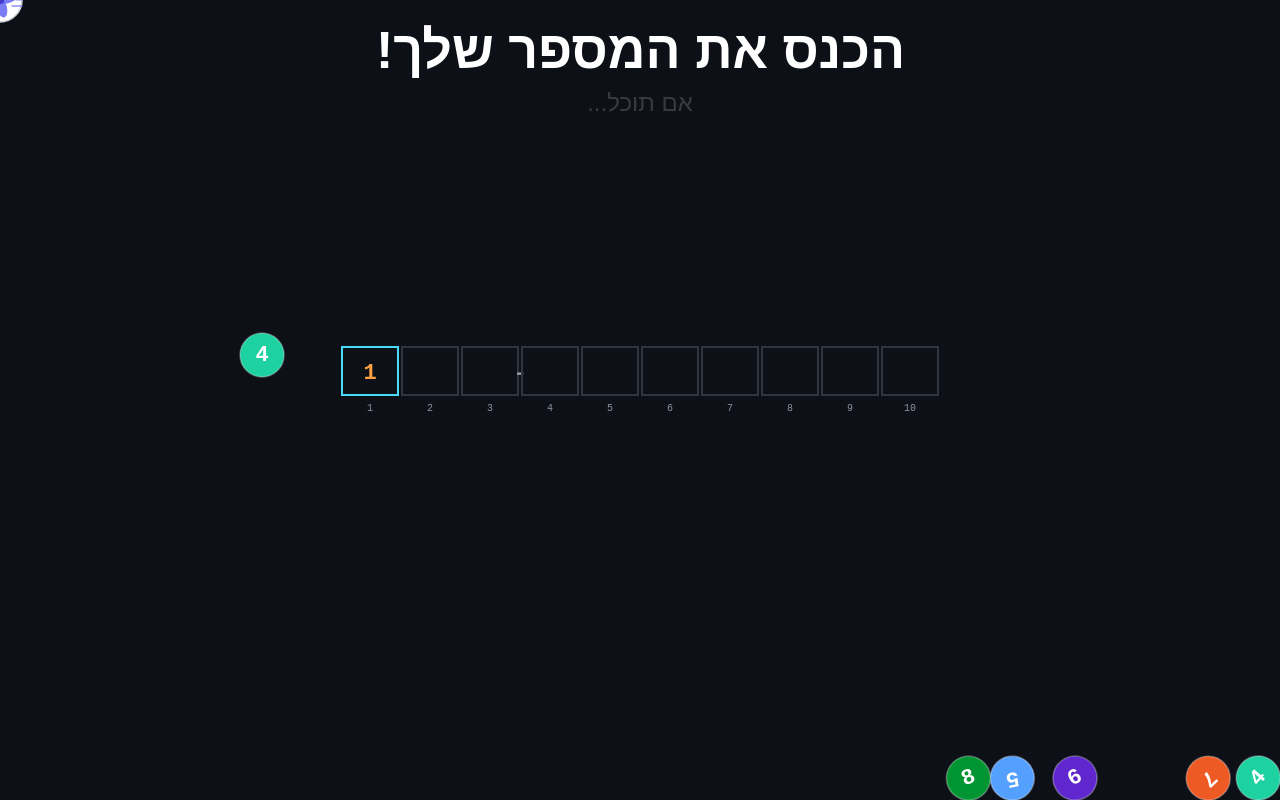
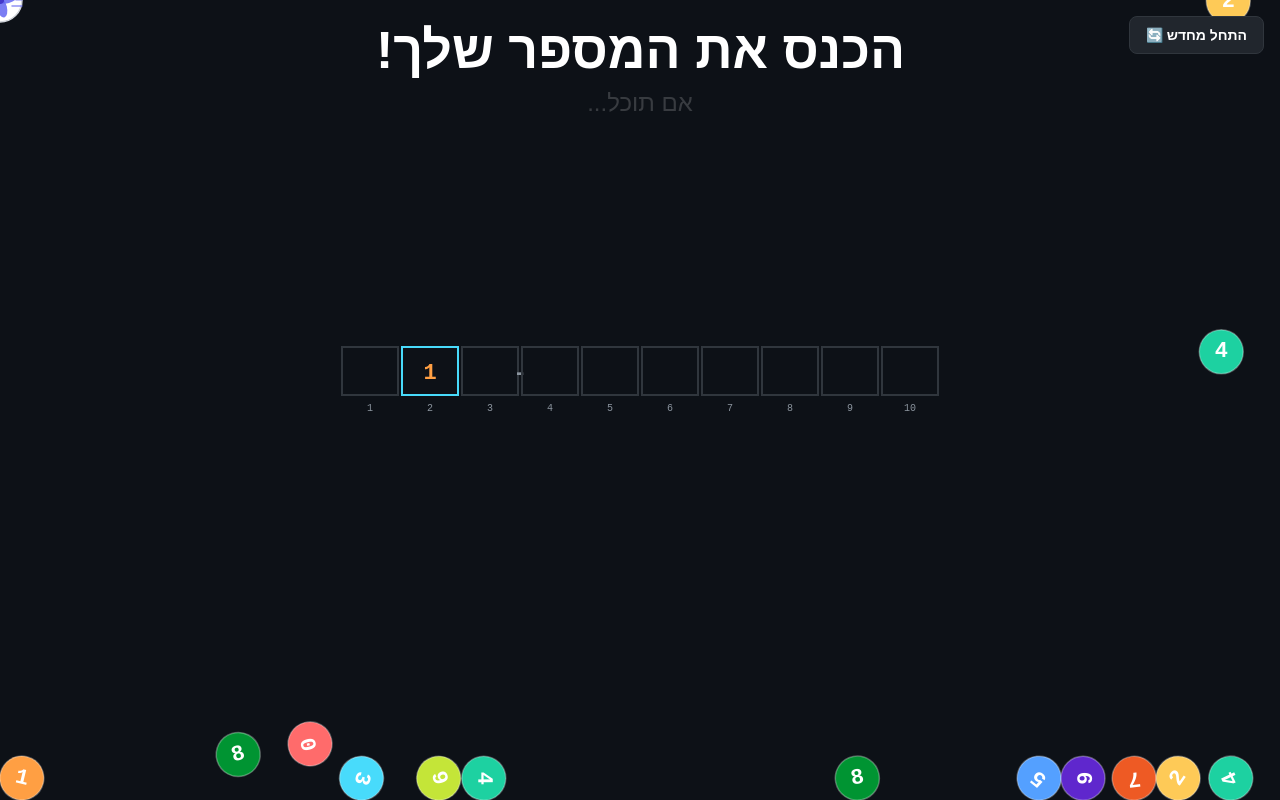
Before and after one commit to alegmal/incremental-phone-number, a Next.js app: page / in a window 1280 px wide. Built offline with nearby package versions, Linux system fonts and the light colour scheme.

Commit message:
feat: restart button + fix angle entry + 50% faster spawn

```diff
--- a/src/app/components/PhoneGame.tsx
+++ b/src/app/components/PhoneGame.tsx
@@ -5,7 +5,7 @@ import FanCursor from "./FanCursor";
 
 const NUM_SLOTS = 10;
 const BALL_R = 22;
-const SPAWN_MS = 1050;
+const SPAWN_MS = 525;
 const GRAVITY = 1.2;
 const WIND_MAX = 0.012;
 const BALL_COLORS = ["#FF6B6B","#FF9F43","#FECA57","#48DBFB","#1DD1A1","#54A0FF","#5F27CD","#EE5A24","#009432","#C4E538"];
@@ -37,24 +37,21 @@ export default function PhoneGame() {
   const rafRef = useRef<number>(0);
   const spawnTimerRef = useRef<ReturnType<typeof setInterval> | null>(null);
   const spawnCountRef = useRef(0);
+  const [gameKey, setGameKey] = useState(0);
   const [completed, setCompleted] = useState(false);
   const [phoneNumber, setPhoneNumber] = useState<(number | null)[]>(Array(NUM_SLOTS).fill(null));
 
   const resetGame = useCallback(() => {
-    if (spawnTimerRef.current) clearInterval(spawnTimerRef.current);
-    if (engineRef.current) {
-      Matter.World.clear(engineRef.current.world, false);
-      Matter.Engine.clear(engineRef.current);
-    }
+    setCompleted(false);
+    setPhoneNumber(Array(NUM_SLOTS).fill(null));
+    setGameKey(k => k + 1);
+  }, []);
+
+  useEffect(() => {
     ballsRef.current = [];
     slotsRef.current = Array(NUM_SLOTS).fill(null);
     confettiRef.current = [];
     spawnCountRef.current = 0;
-    setCompleted(false);
-    setPhoneNumber(Array(NUM_SLOTS).fill(null));
-  }, []);
-
-  useEffect(() => {
     const canvas = canvasRef.current;
     if (!canvas) return;
     const ctx = canvas.getContext("2d");
@@ -77,7 +74,7 @@ export default function PhoneGame() {
     const slotY = H - 405;
 
     for (let i = 0; i <= NUM_SLOTS; i++) {
-      const sep = Matter.Bodies.rectangle(slotX + i * slotW, slotY, 4, 80, { isStatic: true });
+      const sep = Matter.Bodies.rectangle(slotX + i * slotW, slotY - 60, 4, 200, { isStatic: true });
       Matter.World.add(world, sep);
     }
 
@@ -282,12 +279,18 @@ export default function PhoneGame() {
       Matter.World.clear(world, false);
       Matter.Engine.clear(engine);
     };
-  }, []);
+  }, [gameKey]);
 
   return (
     <div className="fixed inset-0 overflow-hidden bg-[#0d1117]">
       <canvas ref={canvasRef} className="absolute inset-0" style={{ background: "#ffffff" }} />
       <FanCursor mouseRef={mouseRef} />
+      <button
+        onClick={resetGame}
+        className="absolute top-4 right-4 bg-[#21262d] hover:bg-[#30363d] border border-[#30363d] text-white text-sm font-semibold px-4 py-2 rounded-lg transition-colors z-10"
+      >
+        🔄 התחל מחדש
+      </button>
       {completed && (
         <div className="absolute inset-0 flex items-center justify-center bg-black/60">
           <div className="bg-[#161b22] border border-[#30363d] rounded-2xl p-8 text-center max-w-sm mx-4">
```
